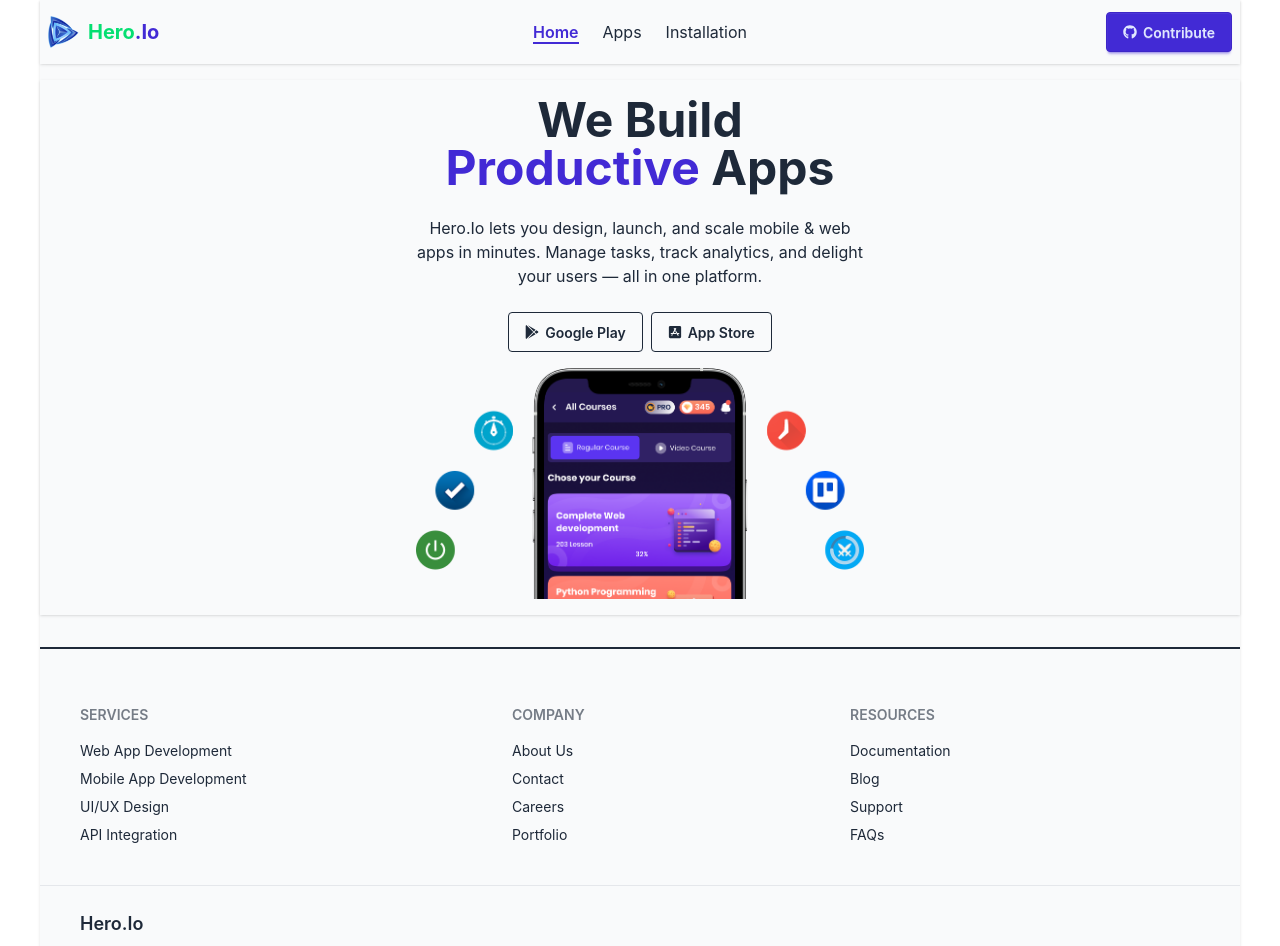
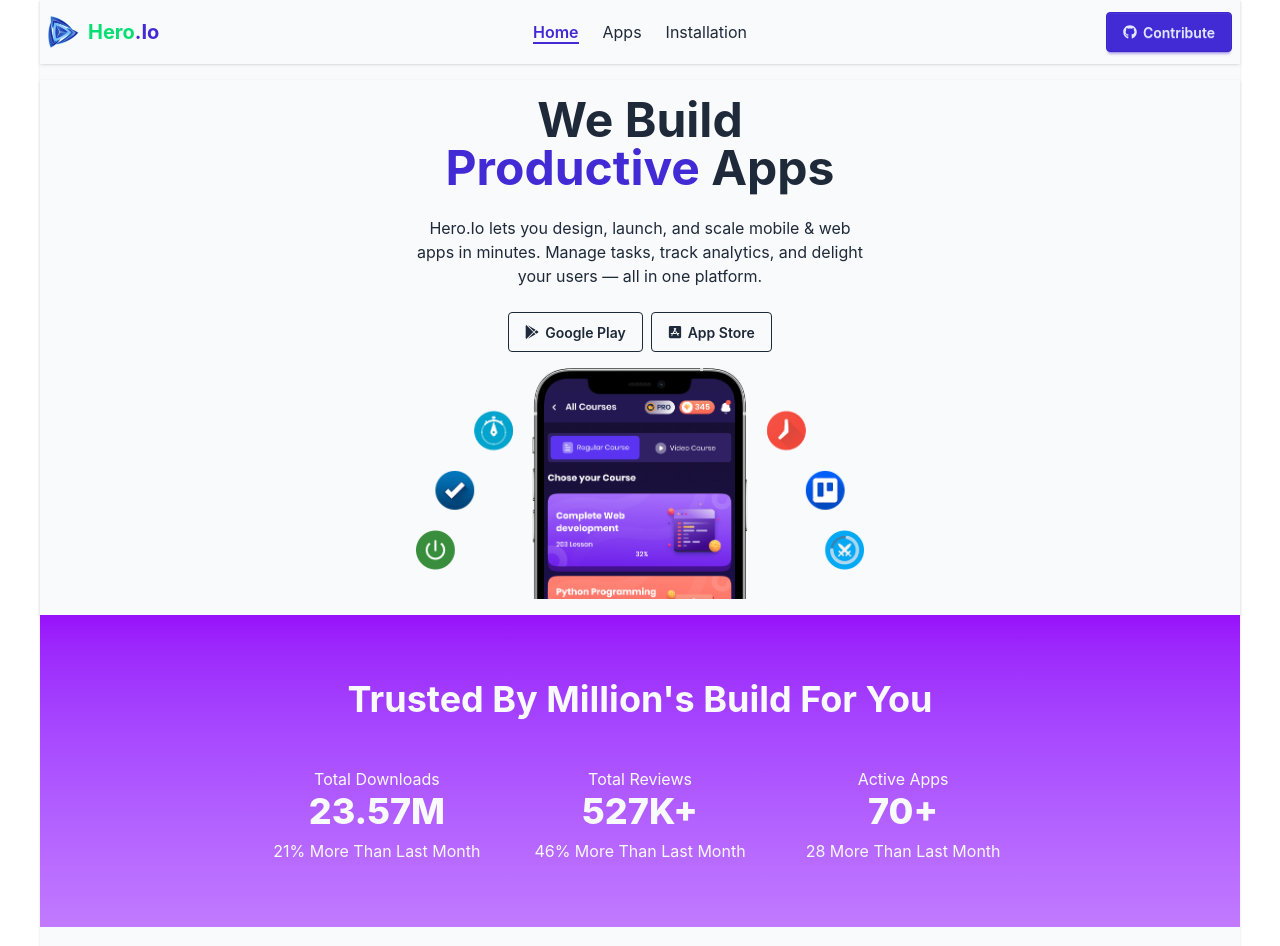
Before and after one commit to pobittra1/hero-io, a React (Vite) app: page / in a window 1280 px wide. Shown: the top 946 px of the page. Built offline with nearby package versions, Linux system fonts and the light colour scheme.

Commit message:
implement state section

```diff
--- a/src/components/Hero/Hero.jsx
+++ b/src/components/Hero/Hero.jsx
@@ -1,13 +1,15 @@
 import { FaAppStoreIos, FaGooglePlay } from "react-icons/fa";
 import { Link } from "react-router-dom";
 import heroImg from "../../assets/hero.png";
+import State from "../State/State";
 
 const Hero = () => {
     return (
         <div className="py-4">
             <div className="hero bg-gray-50 shadow-sm text-gray-800 min-h-10/12">
                 <div className="hero-content text-center">
-                    <div className="max-w-md">
+                    <div>
+                        <div className="max-w-md mx-auto">
                             <h1 className="text-5xl font-bold capitalize">we build <span className="text-primary">productive</span> apps</h1>
                             <p className="py-6">
                                 Hero.Io lets you design, launch, and scale mobile & web apps in minutes. Manage tasks, track analytics, and delight your users — all in one platform.
@@ -23,6 +25,9 @@ const Hero = () => {
                     </div>
                 </div>
             </div>
+            {/* state section is here */}
+            <State></State>
+        </div>
     );
 };
 
--- /dev/null
+++ b/src/components/State/State.jsx
@@ -0,0 +1,32 @@
+const State = () => {
+    return (
+        <div className="bg-linear-to-t from-purple-400 to-purple-600 py-16">
+            <div className="px-4 sm:px-6 lg:px-8">
+                <div className="text-center mb-12">
+                    <h2 className="text-3xl sm:text-4xl font-bold text-gray-50 capitalize">
+                        trusted by million's build for you
+                    </h2>
+                </div>
+                <div className="grid grid-cols-1 sm:grid-cols-2 md:grid-cols-3 gap-8 text-center max-w-8/12 mx-auto">
+                    <div>
+                        <p className="capitalize text-gray-50">total downloads</p>
+                        <h3 className="text-4xl font-extrabold text-gray-50">23.57M</h3>
+                        <p className="mt-2 text-gray-50 capitalize">21% more than last month</p>
+                    </div>
+                    <div>
+                        <p className="capitalize text-gray-50">total reviews</p>
+                        <h3 className="text-4xl font-extrabold text-gray-50">527K+</h3>
+                        <p className="mt-2 text-gray-50 capitalize">46% more than last month</p>
+                    </div>
+                    <div>
+                        <p className="capitalize text-gray-50">active apps</p>
+                        <h3 className="text-4xl font-extrabold text-gray-50">70+</h3>
+                        <p className="mt-2 text-gray-50 capitalize">28 more than last month</p>
+                    </div>
+                </div>
+            </div>
+        </div>
+    );
+};
+
+export default State;
```
Lines whose indentation alone changed are shown as unchanged.
